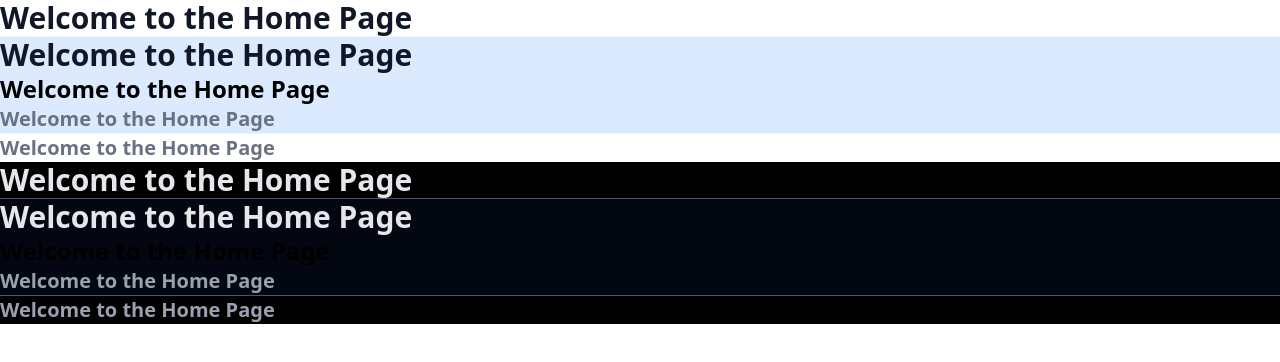
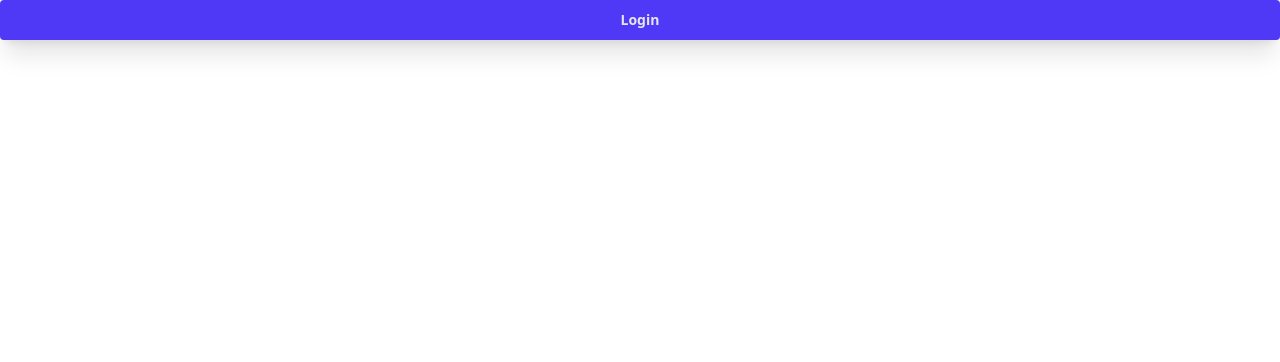
Before and after one commit to DharshiBalasubramaniyam/smart-wallet, a React (Vite) app in the folder frontend/: page / in a window 1280 px wide. Shown: the top 362 px of the page. Built offline with nearby package versions, Linux system fonts and the light colour scheme.

Commit message:
Refactor authentication flow with Redux integration

```diff
--- a/frontend/src/App.tsx
+++ b/frontend/src/App.tsx
@@ -2,13 +2,18 @@ import React from "react";
 import { BrowserRouter } from "react-router-dom"
 import AppContainer from "./routes/routes"
 import { ToastContainer } from 'react-toastify';
+import { Provider } from "react-redux";
+import store from "./redux/store/store";
 
 function App() {
 
   return (
     <BrowserRouter>
-      <AppContainer />
-      <ToastContainer theme="dark"/>
+      <Provider store={store}>
+        <AppContainer />
+        <ToastContainer theme="dark" />
+      </Provider>
+
     </BrowserRouter>
   )
 }
--- a/frontend/src/interfaces/props.tsx
+++ b/frontend/src/interfaces/props.tsx
@@ -1,6 +1,6 @@
 export interface ButtonProps {
     text: string,
-    onClick: () => void
+    onClick?: () => void
 }
 
 export interface InputProps {
--- /dev/null
+++ b/frontend/src/interfaces/redux.tsx
@@ -0,0 +1,6 @@
+export interface AuthState {
+    username: string|null,
+    email: string|null,
+    token: string|null,
+    isAuthenticated: boolean;
+}
--- a/frontend/src/pages/Home.tsx
+++ b/frontend/src/pages/Home.tsx
@@ -1,28 +1,29 @@
+import { useDispatch, useSelector } from "react-redux"
+import { RootState } from "../redux/store/store"
+import Button from "../components/Button"
+import { Link } from "react-router-dom"
+import { logout } from "../redux/features/auth"
+
 function Home() {
 
+  const isAuthenticated = useSelector((state: RootState) => state.auth.isAuthenticated)
+  const username = useSelector((state: RootState) => state.auth.username)
+  const dispatch = useDispatch()
+
+  function onLogout(): void {
+    dispatch(logout())
+  }
+
   return (
-    <>
-      <div className="bg-bg-light-primary">
-        <h1 className="text-3xl font-bold text-text-light-primary hover:bg-hover-light-primary">Welcome to the Home Page</h1>
-        <div className="bg-bg-light-secondary border-y border-border-light-primary">
-          <h1 className="text-3xl font-bold text-text-light-primary">Welcome to the Home Page</h1>
-          <h1 className="text-2xl font-bold text-main-light-primary">Welcome to the Home Page</h1>
-          <h1 className="text-xl font-bold text-text-light-secondary">Welcome to the Home Page</h1>
-        </div>
-        <h1 className="text-xl font-bold text-text-light-secondary">Welcome to the Home Page</h1>
-      </div>
+      isAuthenticated ? (
+        <>
+          <h1>Welcome {username}</h1>
+          <Button text="Logout" onClick={onLogout}></Button>
+        </>
+      ) : (
+        <Link to="/login"><Button text="Login" /></Link>
 
-      <div className="bg-bg-dark-primary">
-        <h1 className="text-3xl font-bold text-text-dark-primary hover:bg-hover-dark-primary">Welcome to the Home Page</h1>
-        <div className="bg-bg-dark-secondary border-y border-border-dark-primary">
-          <h1 className="text-3xl font-bold text-text-dark-primary">Welcome to the Home Page</h1>
-          <h1 className="text-2xl font-bold text-main-dark-primary">Welcome to the Home Page</h1>
-          <h1 className="text-xl font-bold text-text-dark-secondary">Welcome to the Home Page</h1>
-        </div>
-        <h1 className="text-xl font-bold text-text-dark-secondary">Welcome to the Home Page</h1>
-      </div>
-
-    </>
+      )
   )
 }
 
--- a/frontend/src/pages/auth/Login.tsx
+++ b/frontend/src/pages/auth/Login.tsx
@@ -3,9 +3,14 @@ import Button from "../../components/Button";
 import { FacebookIcon, GoogleIcon } from "../../components/icons";
 import Input from "../../components/Input";
 import { toast } from 'react-toastify';
+import { useDispatch } from "react-redux";
+import { login } from "../../redux/features/auth";
+import { useNavigate } from "react-router-dom";
 
 function Login() {
     const [inputs, setInputs] = useState<LoginInfo>({email: "", password: ""});
+    const dispatch = useDispatch()
+    const navigate = useNavigate()
 
     const onInputChange = (e: React.ChangeEvent<HTMLInputElement>) => {
         const { name, value } = e.target as HTMLInputElement;
@@ -19,8 +24,10 @@ function Login() {
     }
 
     const onEmailLogin = () => {
+        console.log(inputs);
         if (!validateInputs(inputs)) return;
-        console.log(inputs);
+        dispatch(login({username: inputs.email, email: inputs.email, token: "123" }))
+        navigate("/")
     }
 
     return (
@@ -94,4 +101,5 @@ function validateInputs({ email, password }: LoginInfo) {
         toast.error("Password must have atleast 8 characters!")
         return false;
     }
+    return true;
 }
--- a/frontend/src/pages/auth/Register.tsx
+++ b/frontend/src/pages/auth/Register.tsx
@@ -98,4 +98,5 @@ function validateInputs({ username, email, password }: RegistrationInfo) {
         toast.error("Password must have atleast 8 characters!")
         return false;
     }
+    return true;
 }
--- a/frontend/src/redux/features/auth.tsx
+++ b/frontend/src/redux/features/auth.tsx
@@ -1,7 +1,8 @@
 /* eslint-disable no-unused-vars */
+import { AuthState } from "@/interfaces/redux";
 import { createSlice } from "@reduxjs/toolkit";
 
-const initialState = { email: null, username: null, token: null, isAuthenticated: false }
+const initialState: AuthState = { email: null, username: null, token: null, isAuthenticated: false }
 
 // createSlice allows you to define the Redux state slice in a single function,
 // including the initial state, reducers, and action creators, making it easier to manage state and actions.
@@ -11,13 +12,13 @@ const authSlice = createSlice({
     initialState: initialState, // The initial state of the slice
     // reducer functions are accepting the previous state and the action and return the new state
     reducers: {
-        login(state, action) {
+        login(state, action: {"payload": {username: string, email: string, token: string}}) {
             state.username = action.payload.username;
             state.token = action.payload.token;
             state.email = action.payload.email;
             state.isAuthenticated = true;
         },
-        logout(state, action) {
+        logout(state) {
             state.username = null;
             state.token = null;
             state.email = null;
--- a/frontend/src/redux/store/store.tsx
+++ b/frontend/src/redux/store/store.tsx
@@ -9,5 +9,8 @@ const store = configureStore({
     }
 });
 
+export type RootState = ReturnType<typeof store.getState>;
+export type AppDispatch = typeof store.dispatch;
+
 // Export the configured store as the default export
 export default store;
```
Also changed, not shown: 1 other file (tests, documents, lock files or other folders).
